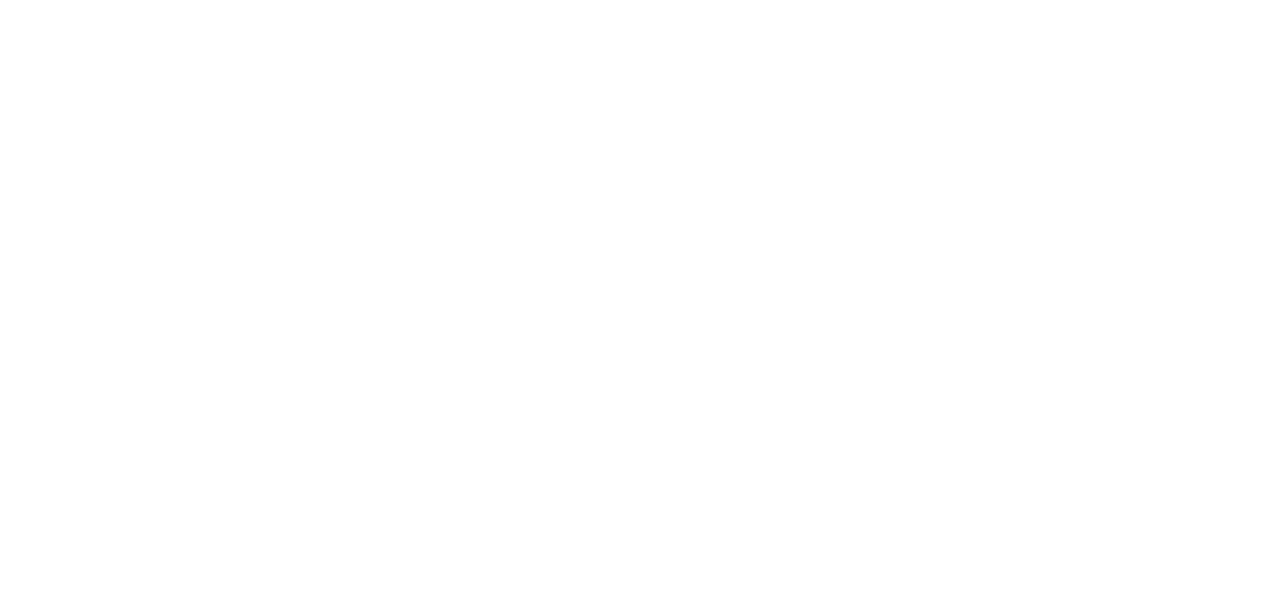
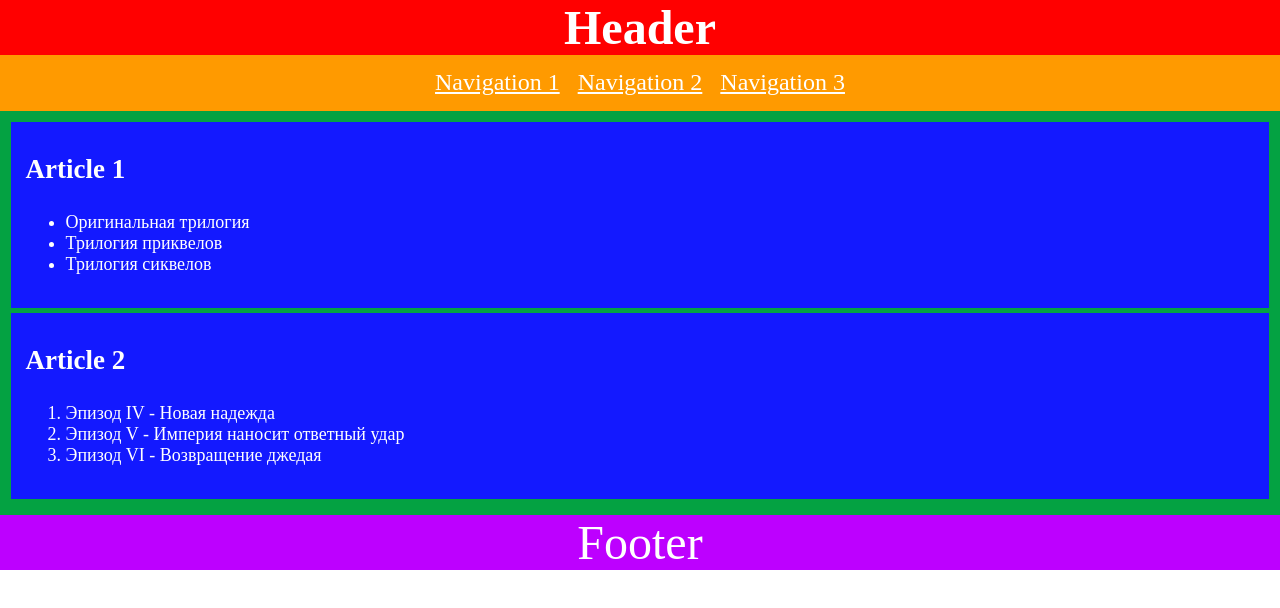
Before and after one commit to js-tasks-ru/htmlcss-20220120_ruslan414, a website: page 02-dz0/01-semantic-mockup/solution.html in a window 1280 px wide. Drawn offline with Linux system fonts and the light colour scheme.

Commit message:
add solution for task 02

```diff
--- a/02-dz0/01-semantic-mockup/solution.html
+++ b/02-dz0/01-semantic-mockup/solution.html
@@ -1,4 +1,116 @@
 <!DOCTYPE html>
 <html lang="ru">
     <!-- Ваше решение -->
+    <head>
+        <meta charset="UTF-8">
+        <meta name="viewport"
+              content="width=device-width, user-scalable=no, initial-scale=1.0, maximum-scale=1.0, minimum-scale=1.0">
+        <meta http-equiv="X-UA-Compatible" content="ie=edge">
+        <title>Document</title>
+    </head>
+    <style>
+       body,
+       footer,
+       main,
+       h2,
+       h1 {
+            margin: 0;
+            padding: 0;
+            box-sizing: border-box;
+        }
+
+        body {
+
+            color: #fff;
+        }
+
+        .header {
+            background-color: #ff0000;
+            text-align: center;
+        }
+
+        .header__title {
+            font-size: 48px;
+        }
+
+        .menu {
+            padding: 0.6em;
+            font-size: 24px;
+            background-color: #ff9a00;
+            text-align: center;
+        }
+
+        .menu__item {
+            margin-left: .5em;
+            color: #fff;
+        }
+
+        .menu__item:first-child {
+            margin-left: 0;
+        }
+
+        .main {
+            padding: .7em;
+            background-color: #04a242;
+        }
+
+        .article {
+            font-size: 18px;
+            padding: 1.8em .8em .8em;
+            margin-bottom: 5px;
+            background-color: #1319ff;
+        }
+
+        .article__title {
+            margin-bottom: 1em;
+        }
+
+        .footer {
+            background-color: #bd00ff;
+            text-align: center;
+        }
+
+       .footer__title {
+           font-size: 48px;
+           font-weight: normal;
+       }
+    </style>
+    <body>
+
+        <header class="header">
+            <h1 class="header__title">Header</h1>
+            <nav class="menu">
+                <a class="menu__item" href="#">Navigation 1</a>
+                <a class="menu__item" href="#">Navigation 2</a>
+                <a class="menu__item" href="#">Navigation 3</a>
+            </nav>
+        </header>
+
+        <main class="main">
+
+            <article class="article">
+                <h2 class="article__title">Article 1</h2>
+                <ul class="article__list">
+                    <li class="article__item">Оригинальная трилогия</li>
+                    <li class="article__item">Трилогия приквелов</li>
+                    <li class="article__item">Трилогия сиквелов</li>
+                </ul>
+            </article>
+
+            <article class="article">
+                <h2 class="article__title">Article 2</h2>
+                <ol class="article__list">
+                    <li class="article__item">Эпизод IV - Новая надежда</li>
+                    <li class="article__item">Эпизод V - Империя наносит ответный удар</li>
+                    <li class="article__item">Эпизод VI - Возвращение джедая</li>
+                </ol>
+            </article>
+
+        </main>
+
+        <footer class="footer">
+            <h2 class="footer__title">Footer</h2>
+        </footer>
+
+    </body>
 </html>
```
